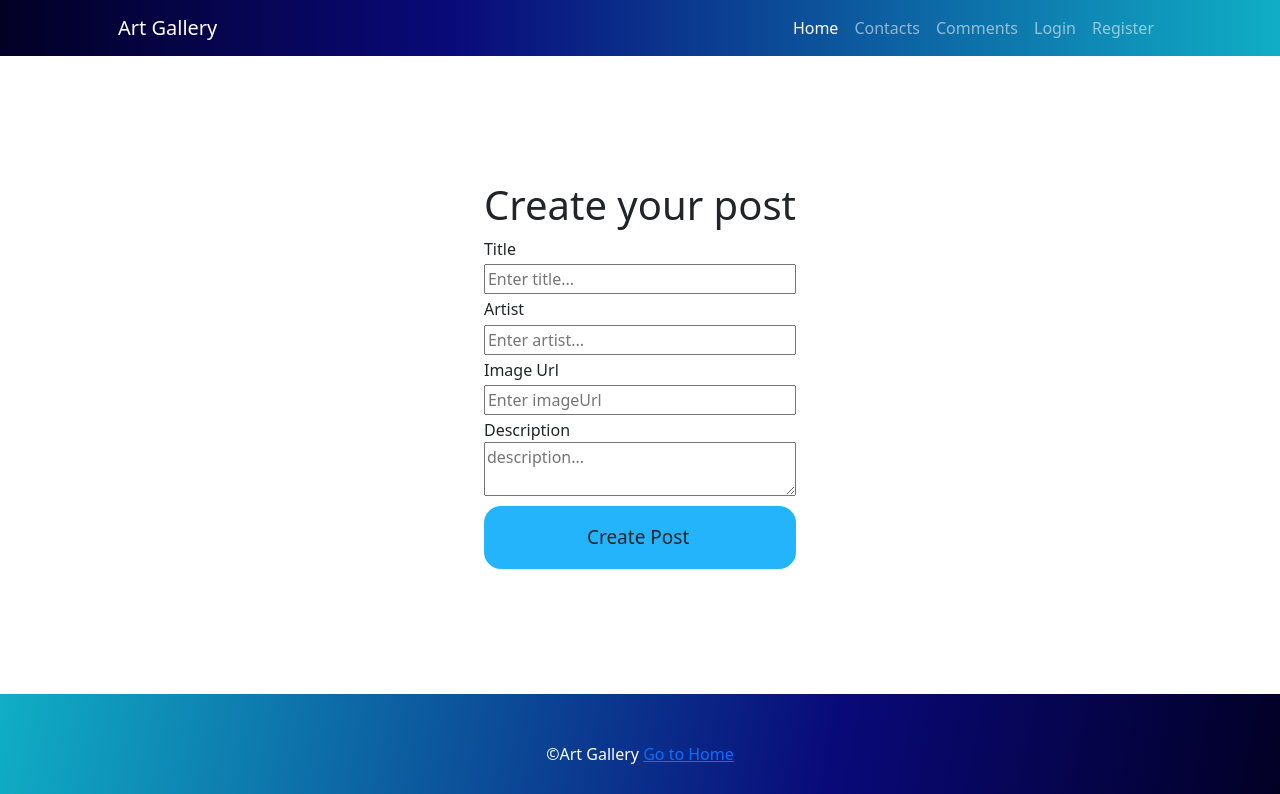
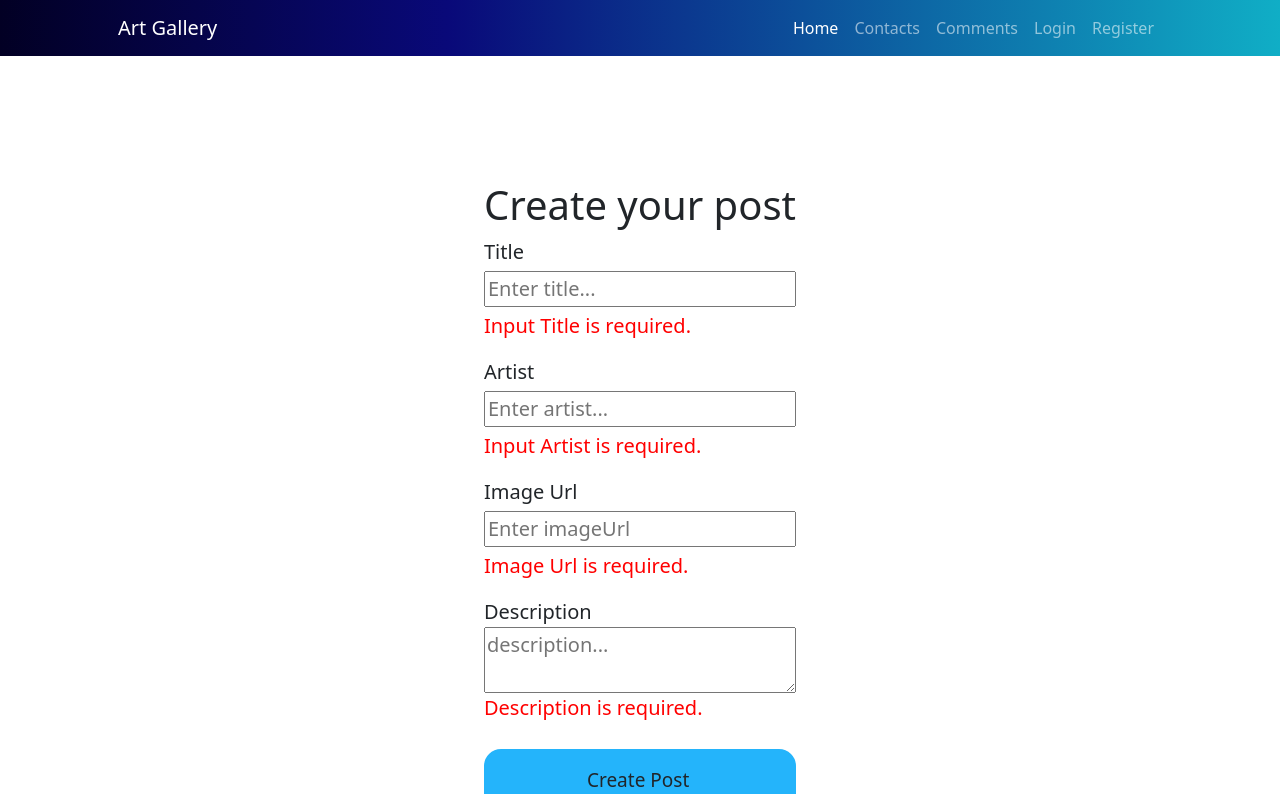
Before and after one commit to Deyan9469/Angular-Project, an Angular app in the folder project/: page /create in a window 1280 px wide. Shown: the top 794 px of the page. Built offline with nearby package versions, Linux system fonts and the light colour scheme.

Commit message:
adding create validation

```diff
--- a/project/src/app/create/create.component.css
+++ b/project/src/app/create/create.component.css
@@ -3,6 +3,7 @@
     flex-direction: column;
     flex-wrap: wrap;
     align-content: center;
+    font-size: 20px;
     padding: 60px;
     margin: 65px 0px;
 }
@@ -26,3 +27,6 @@ button:hover{
     background-color: rgb(42, 109, 243);
     color: aliceblue;
 }
+.error{
+    color: red;
+}
--- a/project/src/app/create/create.component.html
+++ b/project/src/app/create/create.component.html
@@ -4,19 +4,39 @@
             <h1>Create your post</h1>
             <label for="Title">Title</label>
             <input type="text" id="title" name="title" placeholder="Enter title..." ngModel #inputTitle="ngModel"
-                required />
+                required minlength="5"/>
+                <ng-container>
+                    <p class="error" *ngIf="inputTitle?.errors?.['required']">
+                      Input Title is required.
+                    </p>
+                  </ng-container>
 
             <label for="artist">Artist</label>
             <input type="text" id="artist" name="artist" placeholder="Enter artist..." ngModel #inputArtist="ngModel"
-                required />
+                required minlength="5"/>
+                <ng-container>
+                    <p class="error" *ngIf="inputArtist?.errors?.['required']">
+                      Input Artist is required.
+                    </p>
+                  </ng-container>
 
             <label for="imageUrl">Image Url</label>
             <input type="text" id="imageUrl" name="imageUrl" placeholder="Enter imageUrl" ngModel
-                #inputImageUrl="ngModel" required />
+                #inputImageUrl="ngModel" required minlength="10"/>
+                <ng-container>
+                    <p class="error" *ngIf="inputImageUrl?.errors?.['required']">
+                      Image Url is required.
+                    </p>
+                  </ng-container>
 
             <label for="description">Description</label>
             <textarea type="text" id="description" name="description" placeholder="description..." ngModel
-                #inputDescription="ngModel" required ></textarea>
+                #inputDescription="ngModel" required minlength="4" maxlength="30" ></textarea>
+                <ng-container>
+                    <p class="error" *ngIf="inputDescription?.errors?.['required']">
+                      Description is required.
+                    </p>
+                  </ng-container>
 
             <button class="btn" type="submit">Create Post</button>
         </div>
--- a/project/src/app/user/login/login.component.html
+++ b/project/src/app/user/login/login.component.html
@@ -12,7 +12,7 @@
       >
       <ng-container>
         <p class="error" *ngIf="inputEmail?.errors?.['required']">
-          The field is required.
+          Email is required.
         </p>
       </ng-container>
 
@@ -27,7 +27,7 @@
       >
       <ng-container>
         <p class="error" *ngIf="inputPassword?.errors?.['required']">
-          The field is required.
+          Password is required.
         </p>
       </ng-container>
 
```
Also changed, not shown: 1 other file (tests, documents, lock files or other folders).
